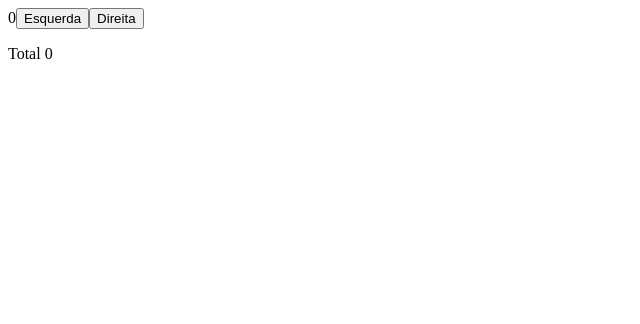
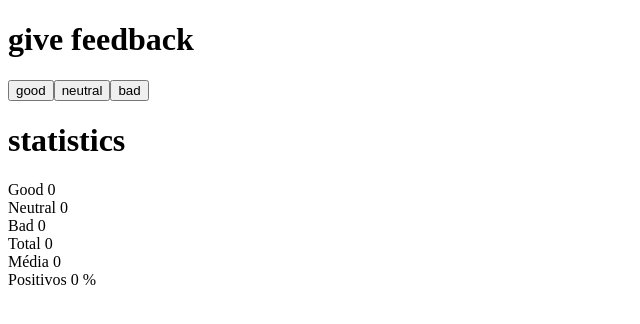
Before and after one commit to joao-portela/fullstackopen-helsinki, a React (Create React App) app in the folder part1/: page / in a window 1280 px wide. Shown: the top 324 px of the page, without its empty margins (0-640 px from the left). Built offline with nearby package versions, Linux system fonts and the light colour scheme.

Commit message:
1.6 a 1.8

```diff
--- a/part1/src/App.js
+++ b/part1/src/App.js
@@ -1,53 +1,72 @@
 import { useState } from 'react'
-import Exibir from "./Exibir"
-import Button from "./Button"
+import Button from './Button'
+import Header from './Header'
+import Exibir from './Exibir'
 
-const Historico = (props) => {
-  if (props.todosOsCliques.length === 0) {
-    return (
-      <div>
-        Clique em um dos botões para usar a aplicação!
-      </div>
-    )
-  }
-    return (
-      <div>
-      Histórico de cliques nos botões: {props.todosOsCliques.join(' ')}
-      </div>
-    )
+const Statistics = (props) => {
+  return (
+    <>
+      <Header titulo={'statistics'}/>
+
+      <Exibir feedback={'Good'} contador={props.good}/>
+      <Exibir feedback={'Neutral'} contador={props.neutral}/>
+      <Exibir feedback={'Bad'} contador={props.bad}/>
+      <Exibir feedback={'Total'} contador={props.total}/>
+      <Exibir feedback={'Média'} contador={props.media}/>
+      <Exibir feedback={'Positivos'} contador={props.positivo + ' %'}/>
+    </>
+  )
 }
 
 const App = () => {
-  const [esquerda, setEsquerda] = useState(0)
-  const [direita, setDireita] = useState(0)
-  const [todosOsCliques, setTodos] = useState([])
+  // salve os cliques de cada botão em seu próprio estado
+  const [good, setGood] = useState(0)
+  const [neutral, setNeutral] = useState(0)
+  const [bad, setBad] = useState(0)
+  const [total, setTotal] = useState(0)
+  const [media, setMedia] = useState(0)
+  const [positivo, setPositivo] = useState(0)
 
-  const [total, setTotal] = useState(0)
 
-  const handleCliqueEsquerda = () => {
-    setTodos(todosOsCliques.concat('E'))
-    const atualizaEsquerda = esquerda + 1
-    setEsquerda(atualizaEsquerda)
-    setTotal(atualizaEsquerda + direita)
-  }
+  const avaliarClique = (feedback) => {
+    let atualGood = good;
+    let atualNeutral = neutral;
+    let atualBad = bad;
+    let atualTotal = total;
 
-  const handleCliqueDireita = () => {
-    setDireita(direita + 1)
+    if (feedback === 'good') {
+      atualGood = good + 1;
+      setGood(atualGood);
+    } else if (feedback === 'neutral') {
+      atualNeutral = neutral + 1;
+      setNeutral(atualNeutral);
+    } else {
+      atualBad = bad + 1;
+      setBad(atualBad);
+    }
+    atualTotal = total + 1;
+    setTotal(atualTotal);
 
-    setTotal(esquerda + direita)
+    // Calcula média e positivos usando os valores locais
+    const media = (atualGood + atualNeutral + atualBad) / atualTotal;
+    setMedia(media);
+
+    const porcentagem = atualTotal === 0 ? 0 : (atualGood / atualTotal) * 100;
+    setPositivo(porcentagem);
   }
 
   return (
     <div>
-      {esquerda}
-      <button onClick={handleCliqueEsquerda}>Esquerda</button>
-      <button onClick={handleCliqueDireita}>Direita</button>
-      <p>{todosOsCliques.join(' ')}</p>
+      <Header titulo={'give feedback'}/>
 
-      <p>Total {total}</p>
+      <Button onClick={() => avaliarClique('good')} texto={'good'}/>
+      <Button onClick={() =>avaliarClique('neutral')} texto={'neutral'}/>
+      <Button onClick={() => avaliarClique('bad')} texto={'bad'}/>
+
+      <Statistics good={good} neutral={neutral} bad={bad} media={media} total={total} positivo={positivo} />
+
     </div>
   )
 }
 
-
 export default App
--- a/part1/src/Exibir.js
+++ b/part1/src/Exibir.js
@@ -1,3 +1,3 @@
-const Exibir = ({ contador }) => <div>{contador}</div>
+const Exibir = ({ contador, feedback }) => <div>{feedback} {contador}</div>
 
 export default Exibir
--- a/part1/src/Header.js
+++ b/part1/src/Header.js
@@ -1,7 +1,7 @@
-const Header = (props) => {
+const Header = ({ titulo }) => {
     return (
         <>
-            <h1>{props.nada}</h1>
+            <h1>{titulo}</h1>
         </>
     )
 }
```
